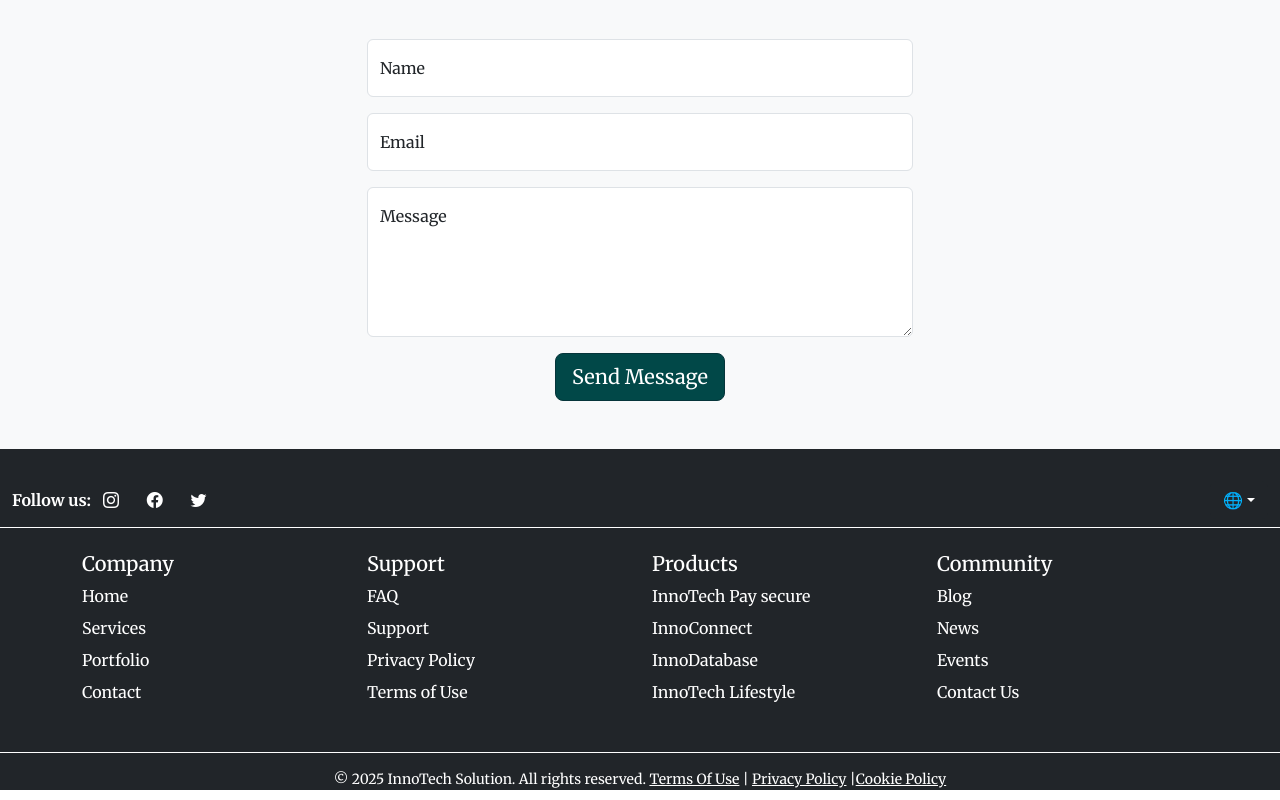
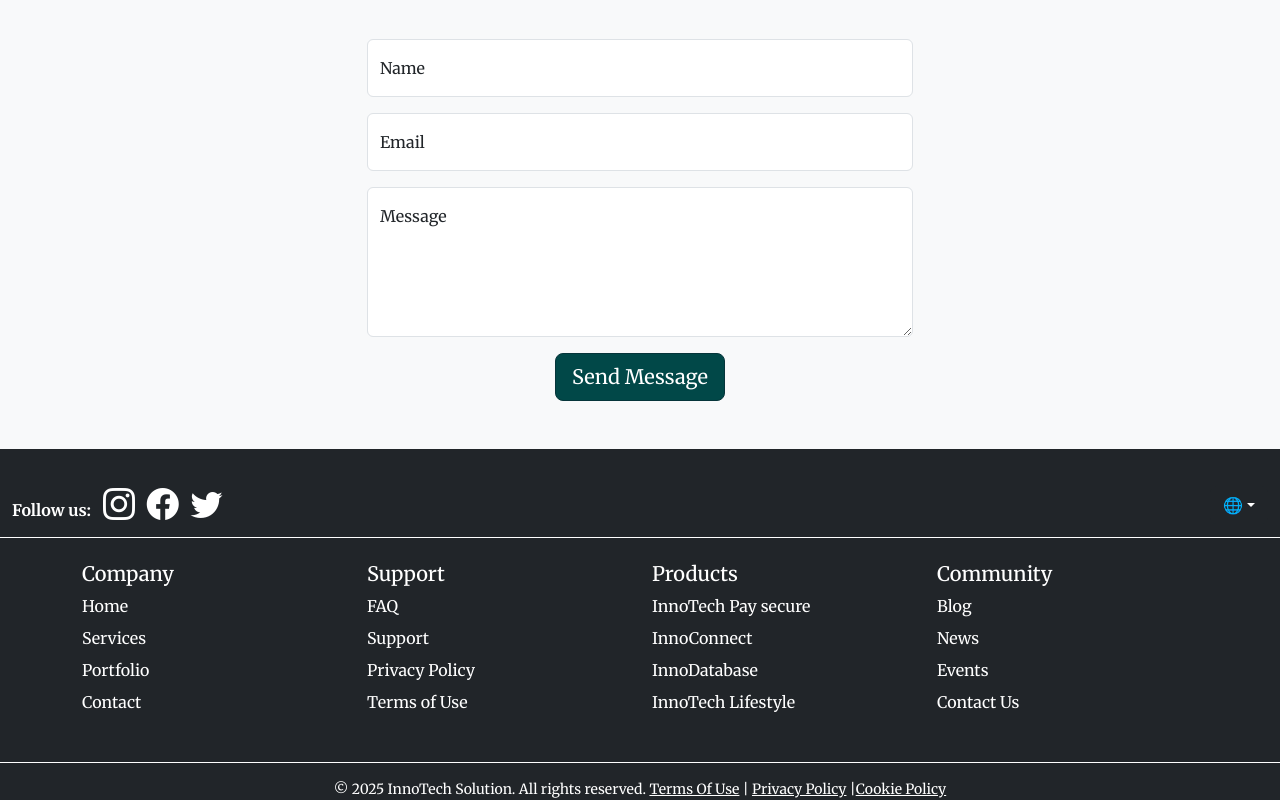
Before and after one commit to Rhanaji/innotech_portfolio, a plain HTML site: page index.html in a window 1280 px wide. Shown: the part 2350-3150 px from the top of the page. Drawn offline with nearby package versions, Linux system fonts and the light colour scheme.

Commit message:
Completed InnoTech Portfolio homepage

```diff
--- a/index.html
+++ b/index.html
@@ -195,9 +195,9 @@
                         <!-- Social media -->
                         <div>
                             <span class="me-2 fw-bold">Follow us:</span>
-                            <a href="#" class="text-white me-4" aria-label="Instagram"><i class="bi bi-instagram"></i></a>
-                            <a href="#" class="text-white me-4" aria-label="Facebook"><i class="bi bi-facebook"></i></a>
-                            <a href="#" class="text-white me-4" aria-label="Twitter"><i class="bi bi-twitter"></i></a>
+                            <a href="#" class="text-white me-2" aria-label="Instagram"><i class="bi bi-instagram fs-2"></i></a>
+                            <a href="#" class="text-white me-2" aria-label="Facebook"><i class="bi bi-facebook fs-2"></i></a>
+                            <a href="#" class="text-white me-2" aria-label="Twitter"><i class="bi bi-twitter fs-2"></i></a>
                         </div>
                         <!-- Language globe dropdown -->
                         <div class="dropdown">
```
